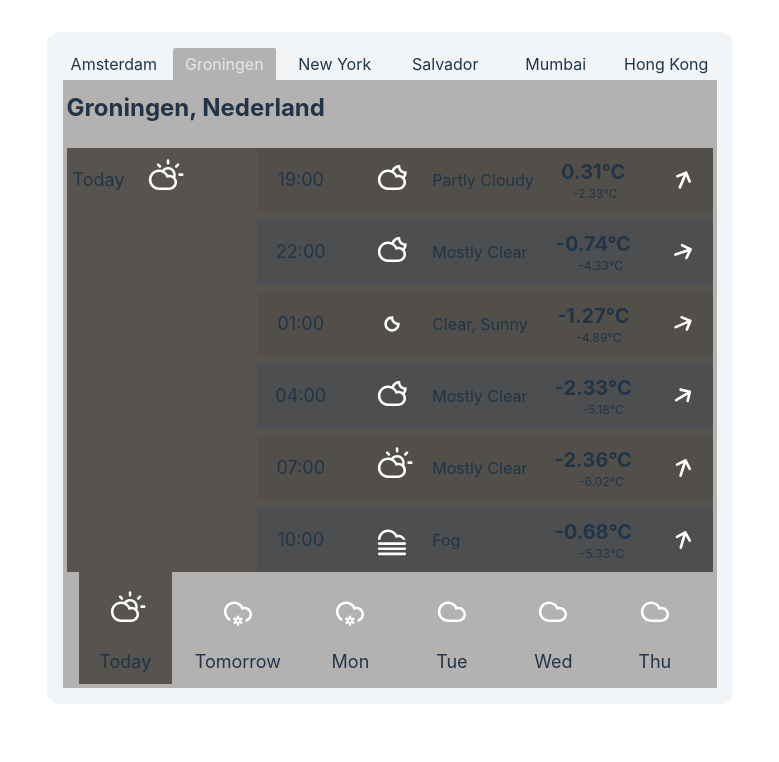
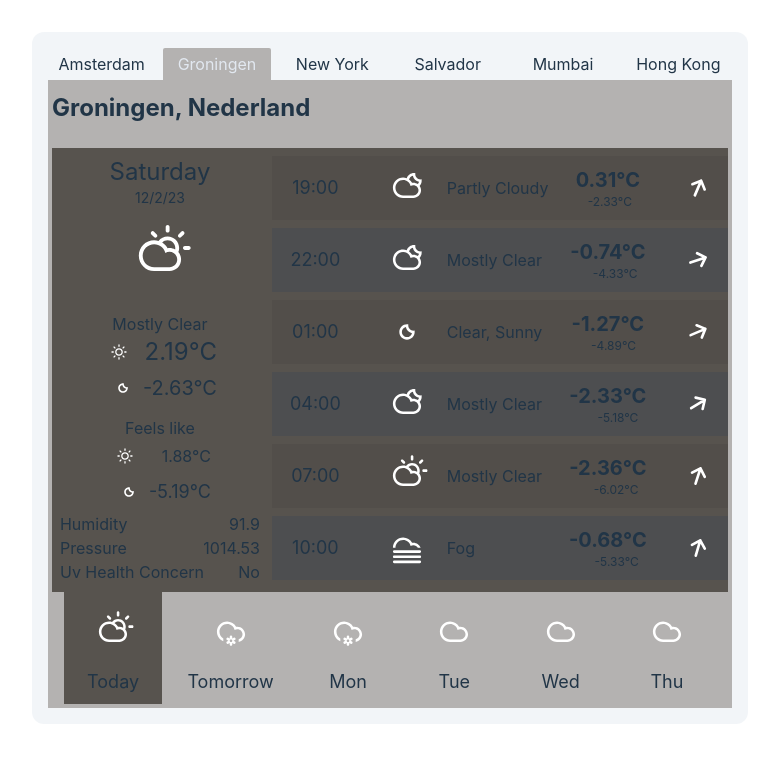
Before and after one commit to hexagon06/weather-widget, a Vue app in the folder weather-widget/: page / in a window 1280 px wide. Shown: the top 762 px of the page, without its empty margins (250-1029 px from the left). Built offline with nearby package versions, Linux system fonts and the light colour scheme.

Commit message:
extra information

```diff
--- a/weather-widget/src/components/WeatherForecast.vue
+++ b/weather-widget/src/components/WeatherForecast.vue
@@ -48,9 +48,12 @@ const selectableDays = computed(() => {
 });
 
 const selectedDayTime = ref<string>('');
-const selectedDay = computed(() =>
-  days.value.find((d) => d.time === selectedDayTime.value),
-);
+const selectedDay = computed(() => {
+  const selected = days.value.find((d) => d.time === selectedDayTime.value);
+  if (selected) return selected;
+  const first = selectableDays.value[0];
+  return days.value.find((d) => d.time === first.time);
+});
 
 const hourlyInterval = 3;
 const upcomingHours = computed(() => {
@@ -85,16 +88,16 @@ const upcomingHours = computed(() => {
         </h1>
         <div
           v-if="forecast"
-          class="mt-3 flex justify-between bg-stone-600 min-h-[360px]"
+          class="mt-3 flex justify-stretch gap-3 bg-stone-600 min-h-[360px] py-2"
         >
-          <div class="flex flex-col gap-2">
+          <div class="flex flex-col gap-2 w-52 pl-2">
             <DayForecast
               v-if="selectedDay"
               :time="selectedDay.time"
               :day="selectedDay.values"
             />
           </div>
-          <div class="flex flex-col gap-2">
+          <div class="flex-grow flex flex-col gap-2">
             <HourForecast
               v-for="(prediction, i) in upcomingHours"
               :key="`prediction_${i}`"
--- a/weather-widget/src/components/forecast/DayForecast.vue
+++ b/weather-widget/src/components/forecast/DayForecast.vue
@@ -1,28 +1,76 @@
 <script setup lang="ts">
-import { toRef } from 'vue';
+import { computed, toRef } from 'vue';
 import { DailyValues } from '../../weather-api/tomorrowio-forecast';
-// import WeatherVisual from '../parts/WeatherVisual.vue';
-// import WindVisual from '../parts/WindVisual.vue';
-import PredictionDay from '../parts/PredictionDay.vue';
 import WeatherVisual from '../parts/WeatherVisual.vue';
-// import ForecastTemperature from '../parts/ForecastTemperature.vue';
+import Sun from '../../assets/icons/Sun.svg';
+import Moon from '../../assets/icons/Moon.svg';
 
 const props = defineProps<{ day: DailyValues; time: string }>();
 const time = toRef(props, 'time');
+const day = toRef(props, 'day');
+const date = computed(() => new Date(Date.parse(time.value)));
+const longDay = computed(() =>
+  date.value.toLocaleDateString(undefined, {
+    weekday: 'long',
+  }),
+);
+const shortDate = computed(() =>
+  date.value.toLocaleDateString(undefined, {
+    dateStyle: 'short',
+  }),
+);
+
+function toYesNo(value: number | undefined) {
+  if (value === undefined) return;
+  if (value === 1) return 'Yes';
+  return 'No';
+}
+
+const dayData = computed(() => [
+  { label: 'humidity', value: day.value.humidityAvg },
+  { label: 'pressure', value: day.value.pressureSurfaceLevelAvg },
+  { label: 'Uv Health concern', value: toYesNo(day.value.uvHealthConcernAvg) },
+]);
 </script>
 
 <template>
-  <div class="grid grid-cols-2 items-center">
-    <PredictionDay :time="time" class="text-lg" />
-    <WeatherVisual :code="day.weatherCodeMin" :sun-is-up="true" hide-text />
-    <!-- <WeatherVisual :code="prediction.weatherCode" :sun-is-up="isSunUp" /> -->
-    <!-- <ForecastTemperature
-      :temperature="prediction.temperature"
-      :temperature-apparent="prediction.temperatureApparent"
+  <div class="flex flex-col">
+    <h2 class="text-2xl">{{ longDay }}</h2>
+    <p class="text-sm">{{ shortDate }}</p>
+    <WeatherVisual
+      :code="day.weatherCodeMin"
+      :sun-is-up="true"
+      class="flex-col"
+      size="lg"
     />
-    <WindVisual
-      :direction="prediction.windDirection"
-      :speed="prediction.windSpeed"
-    /> -->
+    <div class="flex justify-center">
+      <div class="grid grid-cols-[40px_1fr] items-center">
+        <img :src="Sun" class="h-8 inline" />
+        <span class="text-right text-2xl">{{ day.temperatureMax }}°C </span>
+        <img :src="Moon" class="h-10 inline" />
+        <span class="text-right text-xl">{{ day.temperatureMin }}°C </span>
+      </div>
+    </div>
+    <p class="mt-2">Feels like</p>
+    <div class="flex justify-center">
+      <div class="grid grid-cols-[40px_1fr] items-center">
+        <img :src="Sun" class="h-8 inline" />
+        <span class="text-right text-md"
+          >{{ day.temperatureApparentMax }}°C
+        </span>
+        <img :src="Moon" class="h-10 inline" />
+        <span class="text-right text-lg"
+          >{{ day.temperatureApparentMin }}°C
+        </span>
+      </div>
+    </div>
+    <div
+      v-for="(data, i) in dayData"
+      :key="`info_${i}`"
+      class="flex justify-between"
+    >
+      <p class="capitalize">{{ data.label }}</p>
+      <p>{{ data.value }}</p>
+    </div>
   </div>
 </template>
--- a/weather-widget/src/components/parts/WeatherVisual.vue
+++ b/weather-widget/src/components/parts/WeatherVisual.vue
@@ -6,6 +6,7 @@ const props = defineProps<{
   code: number;
   sunIsUp: boolean;
   hideText?: boolean;
+  size?: 'md' | 'lg';
 }>();
 const { code, sunIsUp } = toRefs(props);
 
@@ -17,7 +18,11 @@ const icon = computed(() => {
 
 <template>
   <div class="flex gap-2 items-center">
-    <img :src="icon ?? ''" :alt="weatherVisual.alt" class="h-16" />
+    <img
+      :src="icon ?? ''"
+      :alt="weatherVisual.alt"
+      :class="[size === 'lg' ? 'h-24' : 'h-16']"
+    />
     <p
       v-if="!hideText"
       class="whitespace-nowrap overflow-hidden overflow-ellipsis"
```
